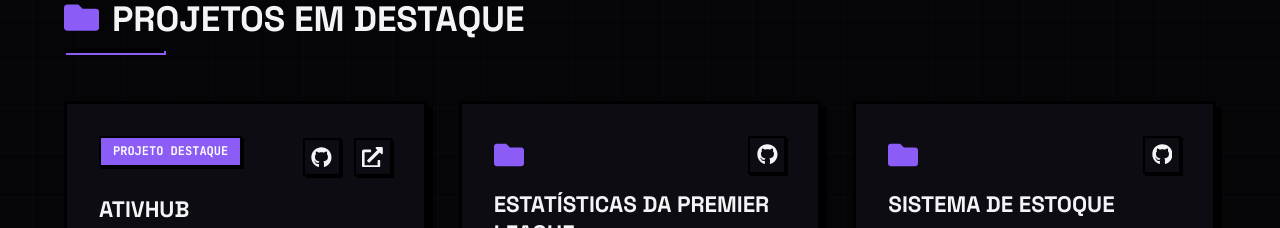
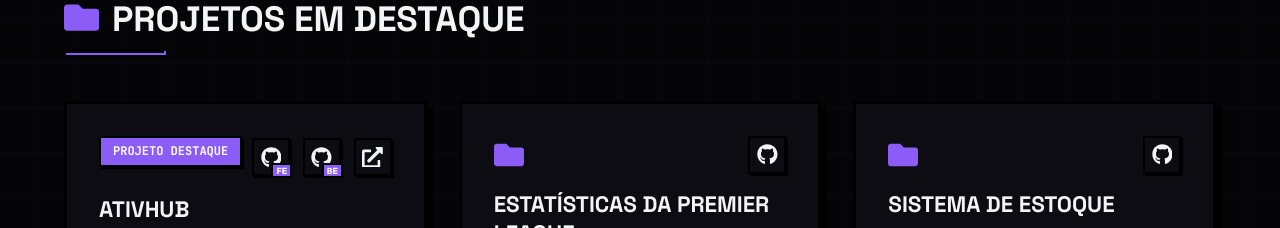
Before and after one commit to LucasViana4555/PortfolioLucas, a React (Vite) app: page / in a window 1280 px wide. Shown: the part 2040-2268 px from the top of the page. Built offline with nearby package versions, Linux system fonts and the light colour scheme.

Commit message:
feat: add frontend and backend repository links with FE/BE badges for AtivHub

```diff
--- a/src/App.jsx
+++ b/src/App.jsx
@@ -46,6 +46,8 @@ const content = {
       crudDesc: "API REST com Spring Boot focada em boas práticas de CRUD, persistência de dados com JPA/Hibernate e integração segura.",
       portfolioTitle: "Lucas Viana Portfolio",
       portfolioDesc: "Este próprio website de portfolio responsivo construído com React e Vite, estilizado com design system Neobrutalista customizado e identidade visual de morcegos.",
+      viewFrontend: "Ver Código Frontend (Next.js)",
+      viewBackend: "Ver Código Backend (Spring Boot)",
       xp: [
         {
           role: "Aprendiz de Desenvolvimento",
@@ -177,6 +179,8 @@ const content = {
       crudDesc: "Spring Boot REST API focused on standard CRUD practices, JPA/Hibernate data mapping, and secure integration.",
       portfolioTitle: "Lucas Viana Portfolio",
       portfolioDesc: "This very portfolio website built with React and Vite, featuring a custom Neobrutalist design system and bat-themed visual identity.",
+      viewFrontend: "View Frontend Code (Next.js)",
+      viewBackend: "View Backend Code (Spring Boot)",
       xp: [
         {
           role: "Development Apprentice",
@@ -594,8 +598,13 @@ function App() {
                     <div className="project-meta">
                       <div className="neobrutal-badge">{t.professional.featuredBadge}</div>
                       <div className="project-icons-right">
-                        <a href="https://github.com/LucasViana4555" target="_blank" rel="noreferrer" className="proj-link" title={t.professional.viewCode}>
+                        <a href="https://github.com/LucasViana4555/ativhub-frontend" target="_blank" rel="noreferrer" className="proj-link" title={t.professional.viewFrontend} style={{ position: 'relative' }}>
                           <FaGithub />
+                          <span style={{ fontSize: '0.55rem', position: 'absolute', bottom: '-4px', right: '-4px', background: 'var(--accent-purple)', color: '#fff', padding: '0px 3px', border: '2px solid var(--border-color)', fontWeight: 'bold' }}>FE</span>
+                        </a>
+                        <a href="https://github.com/LucasViana4555/ativhub-backend" target="_blank" rel="noreferrer" className="proj-link" title={t.professional.viewBackend} style={{ position: 'relative' }}>
+                          <FaGithub />
+                          <span style={{ fontSize: '0.55rem', position: 'absolute', bottom: '-4px', right: '-4px', background: 'var(--accent-purple)', color: '#fff', padding: '0px 3px', border: '2px solid var(--border-color)', fontWeight: 'bold' }}>BE</span>
                         </a>
                         <a href="https://ativhub.vercel.app" target="_blank" rel="noreferrer" className="proj-link" title={t.professional.visitProject}>
                           <FaExternalLinkAlt />
```
